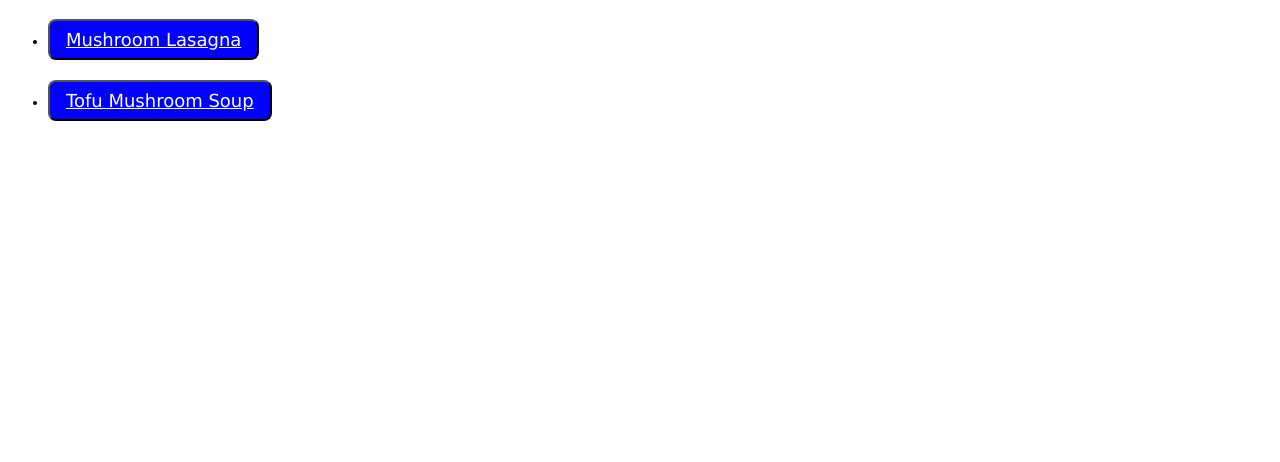
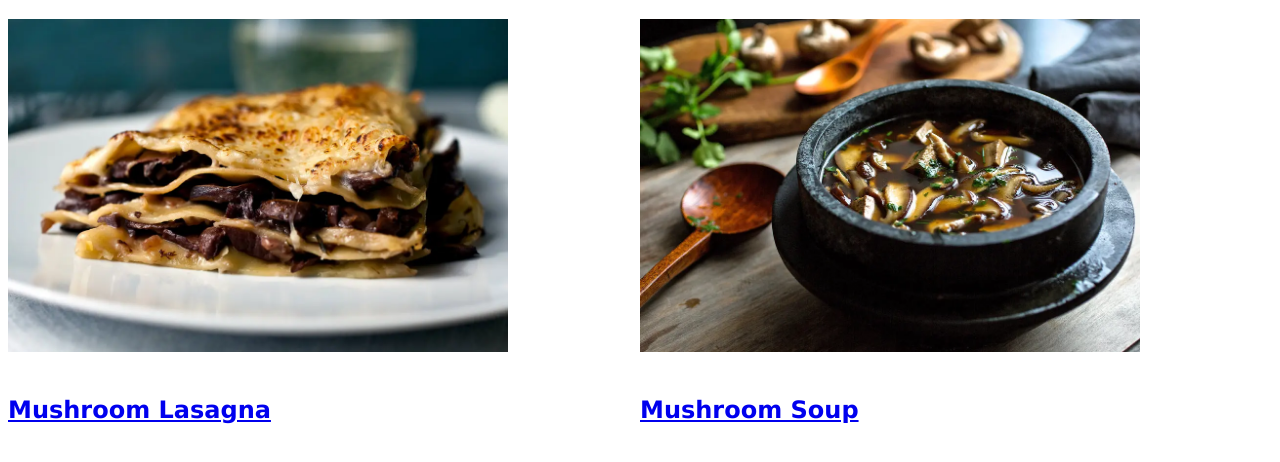
Before and after one commit to aysenuron/odin-recipes, a plain HTML site: page index.html in a window 1280 px wide. Shown: the part 62-524 px from the top of the page. Drawn offline with Linux system fonts and the light colour scheme.

Commit message:
Add flex properties

```diff
--- a/index.html
+++ b/index.html
@@ -12,19 +12,30 @@
     <div class="h1-container">
         <h1>Mushroom Recipes</h1>
     </div>
-    <ul>
-        <li>
-           <button class="button">
-            <a href="recipes/mushroom-lasagna.html">Mushroom Lasagna</a>
-           </button>
-        </li>
 
-        <li>
-            <button class="button">
-                <a href="recipes/mushroom-soup.html">Tofu Mushroom Soup</a>
-            </button>
-        </li>
-    </ul>
+    <div class="recipes">
+
+        <div class="recipe lasagna">
+            <div class="recipe-img">
+                <img src="./images/mushroom-lasagna.webp" alt="Mushroom Lasagna" width="500" height="auto">
+            </div>
+
+            <div class="recipe-link">
+                <a href="recipes/mushroom-lasagna.html"><h2>Mushroom Lasagna</h2></a>
+            </div>
+        </div>
+
+        <div class="recipe soup">
+            <div class="recipe-img">
+                <img src="./images/mushroom-soup.webp" alt="Mushroom Lasagna" width="500" height="auto">
+            </div>
+
+            <div class="recipe-link">
+                    <a href="recipes/mushroom-soup.html"><h2>Mushroom Soup</h2></a>
+            </div>
+        </div>
+
+    </div>
 
 </body>
 </html>
--- a/style.css
+++ b/style.css
@@ -1,4 +1,4 @@
-.h1-container {
+h1 {
     color: black;
     font-family: 'Verdana', Geneva, Tahoma, sans-serif;
 }
@@ -13,26 +13,26 @@ h3 {
 }
 
 p {
-    font-family: 'Courier New', Courier, monospace;
+    font-family: 'Times New Roman', Times, serif;
 }
 
 li {
-    font-family: 'Courier New', Courier, monospace;
+    font-family: 'Times New Roman', Times, serif;
 }
 
-.button {
-    margin-bottom: 20px;
-    padding-right: 16px;
-    padding-left: 16px;
-    padding-top: 8px;
-    padding-bottom: 8px;
-    background-color: blue;
-    border-radius: 8px;
+.recipes {
+    display: flex;
+    flex-wrap: wrap;
 }
 
+.recipes .recipe {
+    flex: 1;
+    display: flex;
+    flex-wrap: wrap;
+    align-items: center;
+    gap: 20px;
+}
 
-a {
-    color: white;
-    font-size: large;
-    font-family: 'Verdana', Geneva, Tahoma, sans-serif;
+.recipe-link {
+    margin-bottom: 30px;
 }
```
